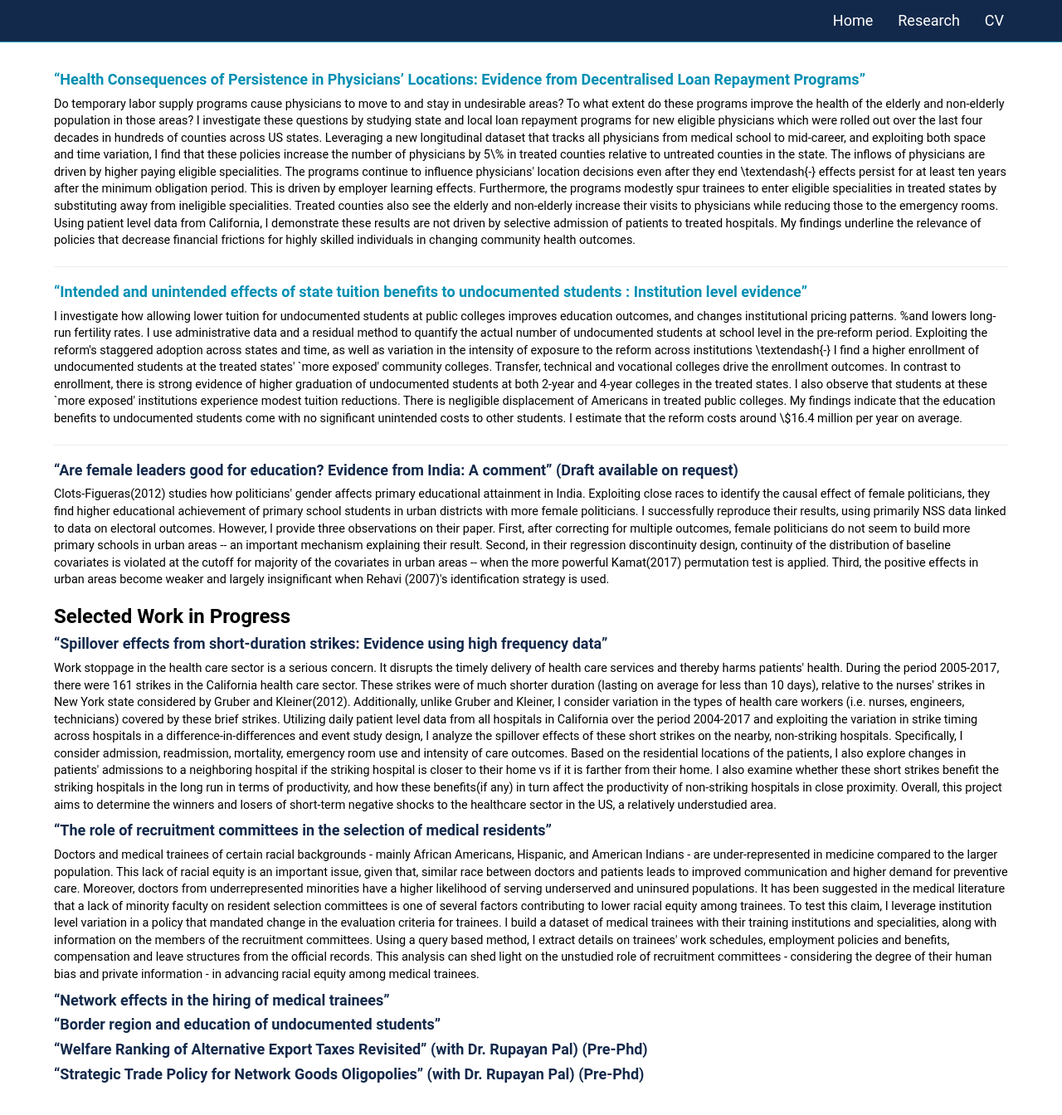
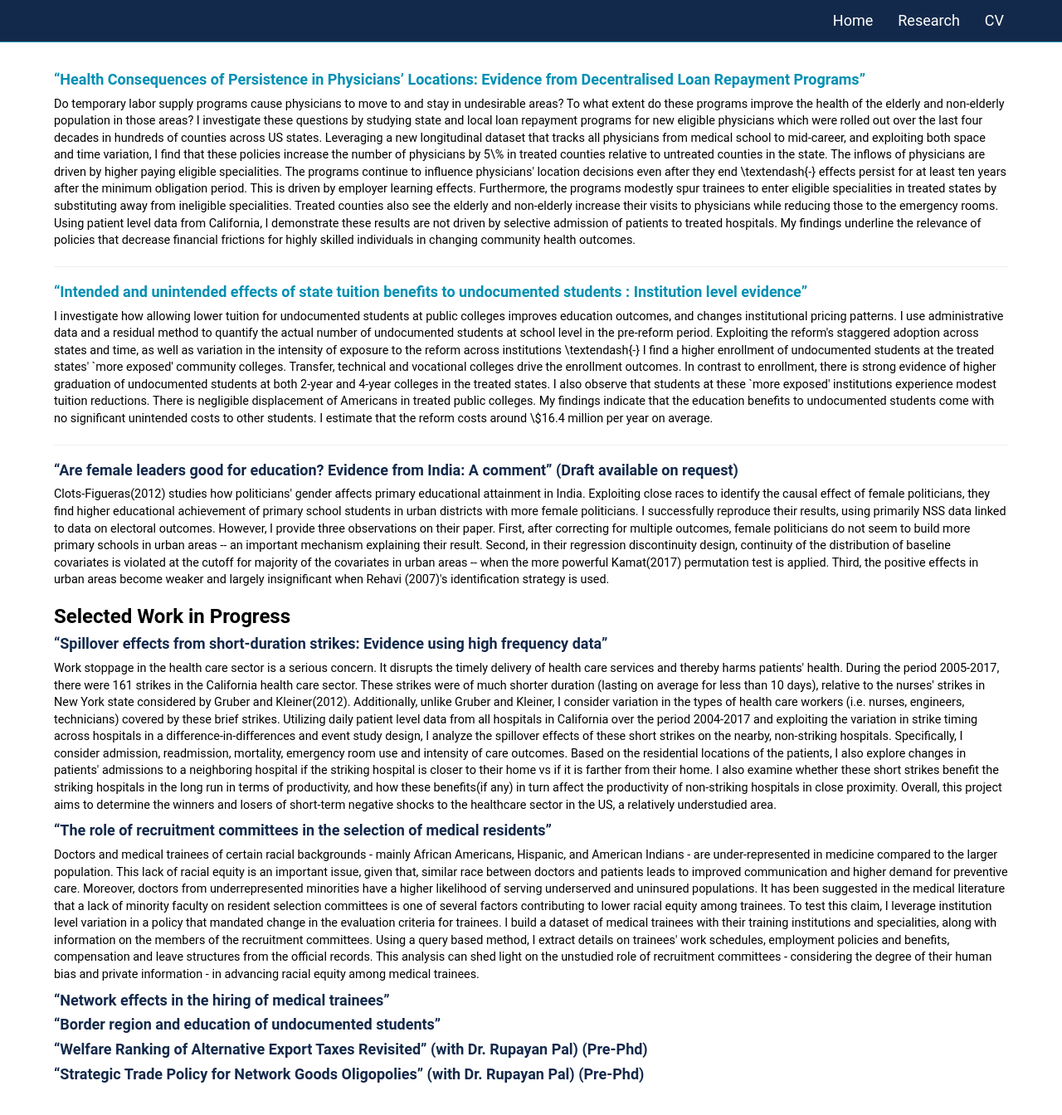
Before and after one commit to anomitaghosh/anomitaghosh.github.io, a Jekyll site: the page built from research.md, in a window 1280 px wide and 1365 px high. Shown: the top 1344 px of the window at 83% size. Built offline with Jekyll 4.4.1, drawn with Linux system fonts in a browser that asks for light colours.

Commit message:
Update research.md

```diff
--- a/research.md
+++ b/research.md
@@ -12,7 +12,6 @@ layout: secondary_pages
 
 <p style="font-size:0.8em">
 I investigate how allowing lower tuition for undocumented students at public colleges improves education outcomes, and changes institutional pricing patterns.
-%and lowers long-run fertility rates.
 I use administrative data and a residual method to quantify the actual number of undocumented students at school level in the pre-reform period. Exploiting the reform's staggered adoption across states and time, as well as variation in the intensity of exposure to the reform across institutions \textendash{-} I find a higher enrollment of undocumented students at the treated states' `more exposed' community colleges. Transfer, technical and vocational colleges drive the enrollment outcomes. In contrast to enrollment, there is strong evidence of higher graduation of undocumented students at both 2-year and 4-year colleges in the treated states. I also observe that students at these `more exposed' institutions experience modest tuition reductions. There is negligible displacement of Americans in treated public colleges. My findings indicate that the education benefits to undocumented students come with no significant unintended costs to other students. I estimate that the reform costs around \$16.4 million per year on average.
 </p>
 <hr>
```
